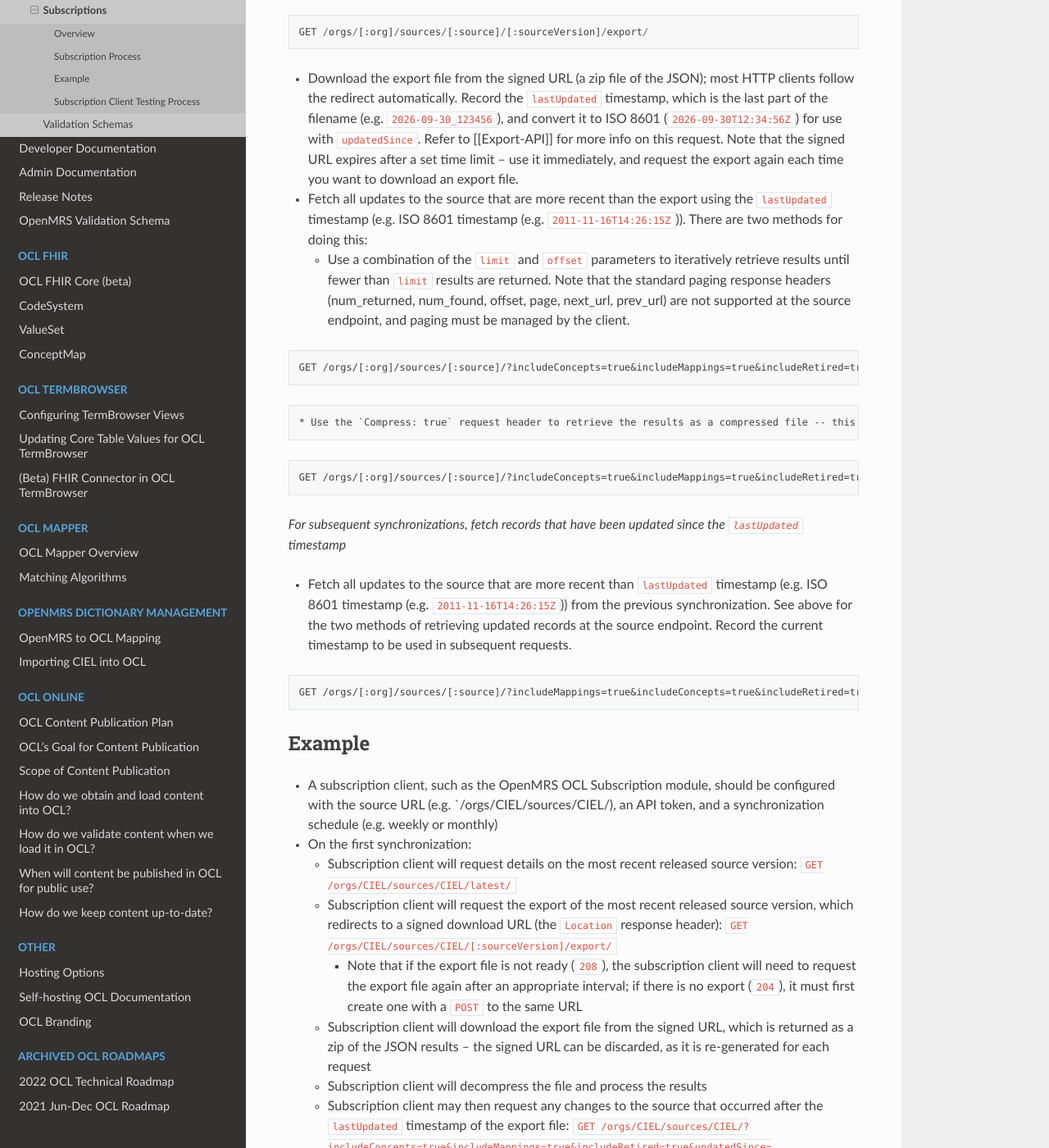
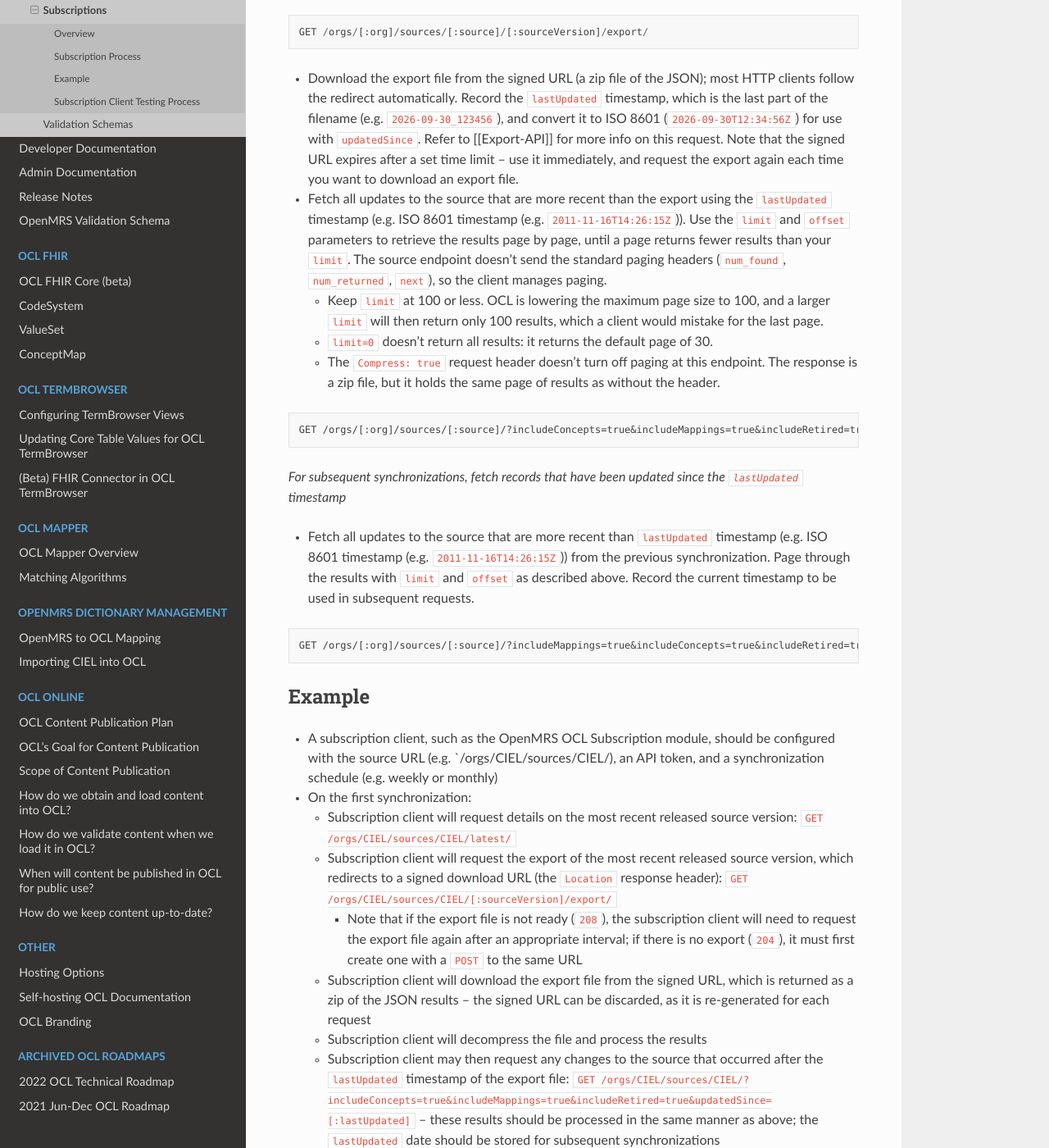
Before and after one commit to OpenConceptLab/ocl-docs, a Sphinx documentation site: the page built from docs/source/oclapi/apireference/other/subscriptions.md, in a window 1280 px wide and 1400 px high, scrolled down 1121 px. Shown: the whole window at 82% size. Built offline with Sphinx 7.4.7 and the Read the Docs theme 3.1.0, drawn with Linux system fonts in a browser that asks for light colours.

Commit message:
OpenConceptLab/ocl_online#470 | Paging docs: correct defaults, page until done, keep limit at 100 or less
- overview: the default limit is 25, not 10; limit=0 and limits over 1,000 return 25,
  not all results; list the headers the API actually sends (pages, page_number; no
  offset); page by `next` or `num_found`, never stop on a short page; point bulk
  downloads to exports; note the coming 100 maximum for concept, mapping and
  reference lists.
- subscriptions: the sync guide paged "until fewer than limit", which a capped page
  breaks; keep limit at 100 or less. limit=0 returns 30 at the source endpoint, and
  Compress: true doesn't turn off paging there (checked in production: a zip holding
  30 of 486 concepts), so drop that method.
- exportapi: replace the limit=0 examples.

Co-Authored-By: Claude Opus 5.5 <noreply@anthropic.com>

````diff
--- a/docs/source/oclapi/apireference/other/subscriptions.md
+++ b/docs/source/oclapi/apireference/other/subscriptions.md
@@ -24,20 +24,18 @@ GET /orgs/[:org]/sources/[:source]/latest/
 GET /orgs/[:org]/sources/[:source]/[:sourceVersion]/export/
 ```
 * Download the export file from the signed URL (a zip file of the JSON); most HTTP clients follow the redirect automatically. Record the `lastUpdated` timestamp, which is the last part of the filename (e.g. `2026-09-30_123456`), and convert it to ISO 8601 (`2026-09-30T12:34:56Z`) for use with `updatedSince`. Refer to [[Export-API]] for more info on this request. Note that the signed URL expires after a set time limit -- use it immediately, and request the export again each time you want to download an export file.
-* Fetch all updates to the source that are more recent than the export using the `lastUpdated` timestamp (e.g. ISO 8601 timestamp (e.g. `2011-11-16T14:26:15Z`)). There are two methods for doing this:
-    * Use a combination of the `limit` and `offset` parameters to iteratively retrieve results until fewer than `limit` results are returned. Note that the standard paging response headers (num_returned, num_found, offset, page, next_url, prev_url) are not supported at the source endpoint, and paging must be managed by the client.
+* Fetch all updates to the source that are more recent than the export using the `lastUpdated` timestamp (e.g. ISO 8601 timestamp (e.g. `2011-11-16T14:26:15Z`)). Use the `limit` and `offset` parameters to retrieve the results page by page, until a page returns fewer results than your `limit`. The source endpoint doesn't send the standard paging headers (`num_found`, `num_returned`, `next`), so the client manages paging.
+    * Keep `limit` at 100 or less. OCL is lowering the maximum page size to 100, and a larger `limit` will then return only 100 results, which a client would mistake for the last page.
+    * `limit=0` doesn't return all results: it returns the default page of 30.
+    * The `Compress: true` request header doesn't turn off paging at this endpoint. The response is a zip file, but it holds the same page of results as without the header.
 ```
-GET /orgs/[:org]/sources/[:source]/?includeConcepts=true&includeMappings=true&includeRetired=true&limit=500&offset=500&updatedSince=[:lastUpdated]
-```
-    * Use the `Compress: true` request header to retrieve the results as a compressed file -- this will disable paging (the `limit` and `offset` parameters will have no effect) and return all the concept/mapping results. Note that this will result in a server timeout / 404 if there are too many results. In practice, if you expect more than 1,000 results, it is not recommended to use this approach at this time.
-```
-GET /orgs/[:org]/sources/[:source]/?includeConcepts=true&includeMappings=true&includeRetired=true&updatedSince=[:lastUpdated]
+GET /orgs/[:org]/sources/[:source]/?includeConcepts=true&includeMappings=true&includeRetired=true&limit=100&offset=100&updatedSince=[:lastUpdated]
 ```
 
 _For subsequent synchronizations, fetch records that have been updated since the `lastUpdated` timestamp_
-* Fetch all updates to the source that are more recent than `lastUpdated` timestamp (e.g. ISO 8601 timestamp (e.g. `2011-11-16T14:26:15Z`)) from the previous synchronization. See above for the two methods of retrieving updated records at the source endpoint. Record the current timestamp to be used in subsequent requests.
+* Fetch all updates to the source that are more recent than `lastUpdated` timestamp (e.g. ISO 8601 timestamp (e.g. `2011-11-16T14:26:15Z`)) from the previous synchronization. Page through the results with `limit` and `offset` as described above. Record the current timestamp to be used in subsequent requests.
 ```
-GET /orgs/[:org]/sources/[:source]/?includeMappings=true&includeConcepts=true&includeRetired=true&limit=0&updatedSince=[lastUpdated]
+GET /orgs/[:org]/sources/[:source]/?includeMappings=true&includeConcepts=true&includeRetired=true&limit=100&offset=0&updatedSince=[lastUpdated]
 ```
 
 
````
Also changed, not shown: docs/source/oclapi/apireference/exportapi.md (+4 -4 lines), docs/source/oclapi/overview.md (+11 -4 lines).
